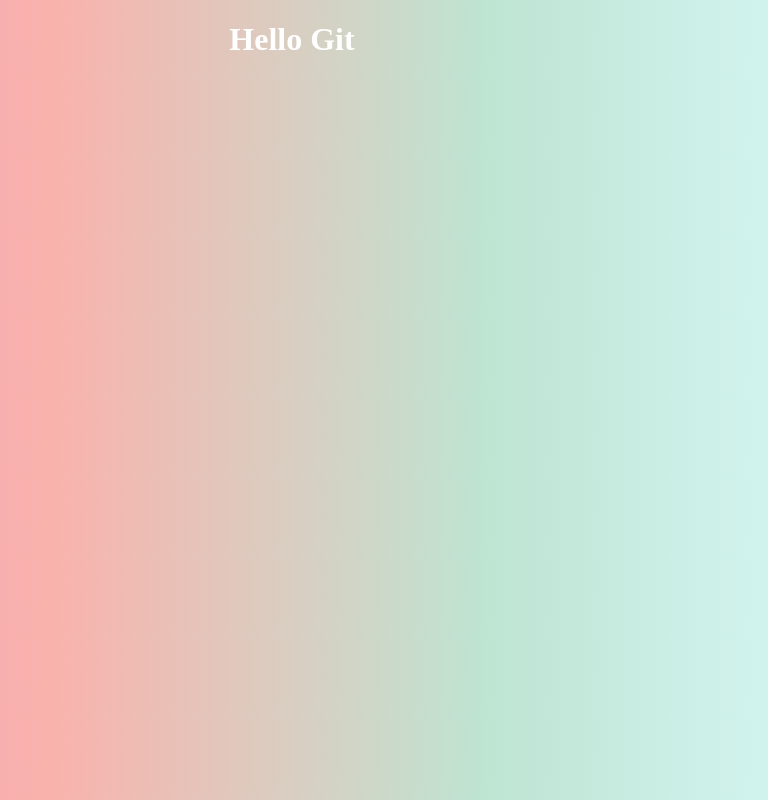
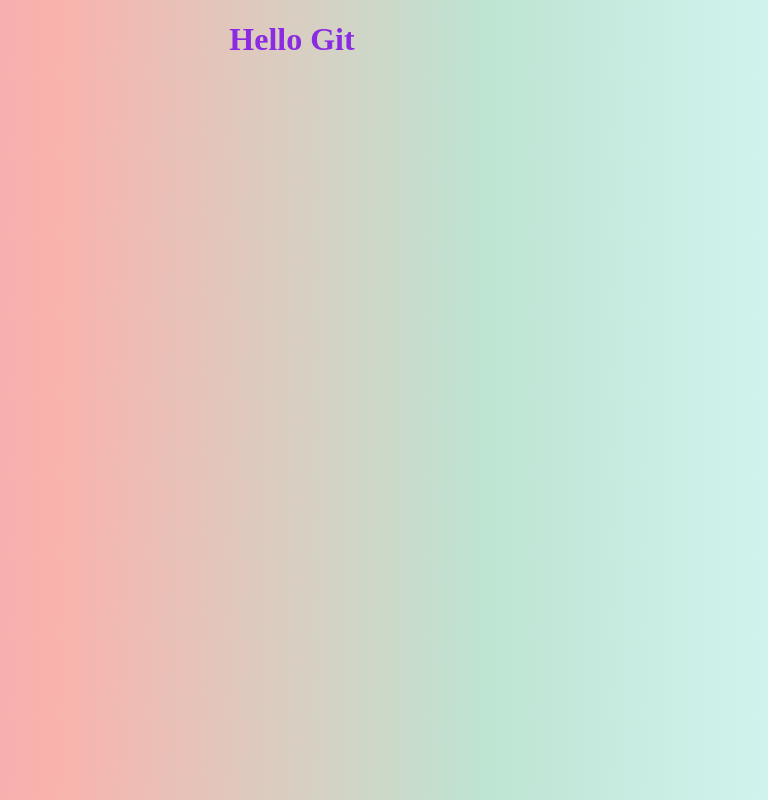
Before and after one commit to RowanLT/my-1st-SheCodes-project, a plain HTML site: page index.html in a window 1280 px wide. Shown: the whole page, without its empty margins (348-1116 px from the left). Drawn offline with Linux system fonts and the light colour scheme.

Commit message:
Created CSS and JS files

```diff
--- a/index.html
+++ b/index.html
@@ -5,25 +5,10 @@
     <meta http-equiv="X-UA-Compatible" content="IE=edge" />
     <meta name="viewport" content="width=device-width, initial-scale=1.0" />
     <title>Document</title>
-    <style>
-      body {
-        background: radial-gradient(
-          circle at 7.5% 24%,
-          rgb(237, 161, 193) 0%,
-          rgb(250, 178, 172) 25.5%,
-          rgb(190, 228, 210) 62.3%,
-          rgb(215, 248, 247) 93.8%
-        );
-      }
-      h1 {
-        display: block;
-        color: #fff;
-
-        text-align: center;
-      }
-    </style>
+    <link rel="stylesheet" href="style.css" />
   </head>
   <body>
     <h1>Hello Git</h1>
+    <script src="script.js"></script>
   </body>
 </html>
--- /dev/null
+++ b/style.css
@@ -0,0 +1,15 @@
+body {
+  background: radial-gradient(
+    circle at 7.5% 24%,
+    rgb(237, 161, 193) 0%,
+    rgb(250, 178, 172) 25.5%,
+    rgb(190, 228, 210) 62.3%,
+    rgb(215, 248, 247) 93.8%
+  );
+}
+h1 {
+  display: block;
+  color: blueviolet;
+
+  text-align: center;
+}
```
Also changed, not shown: script.js (added).
